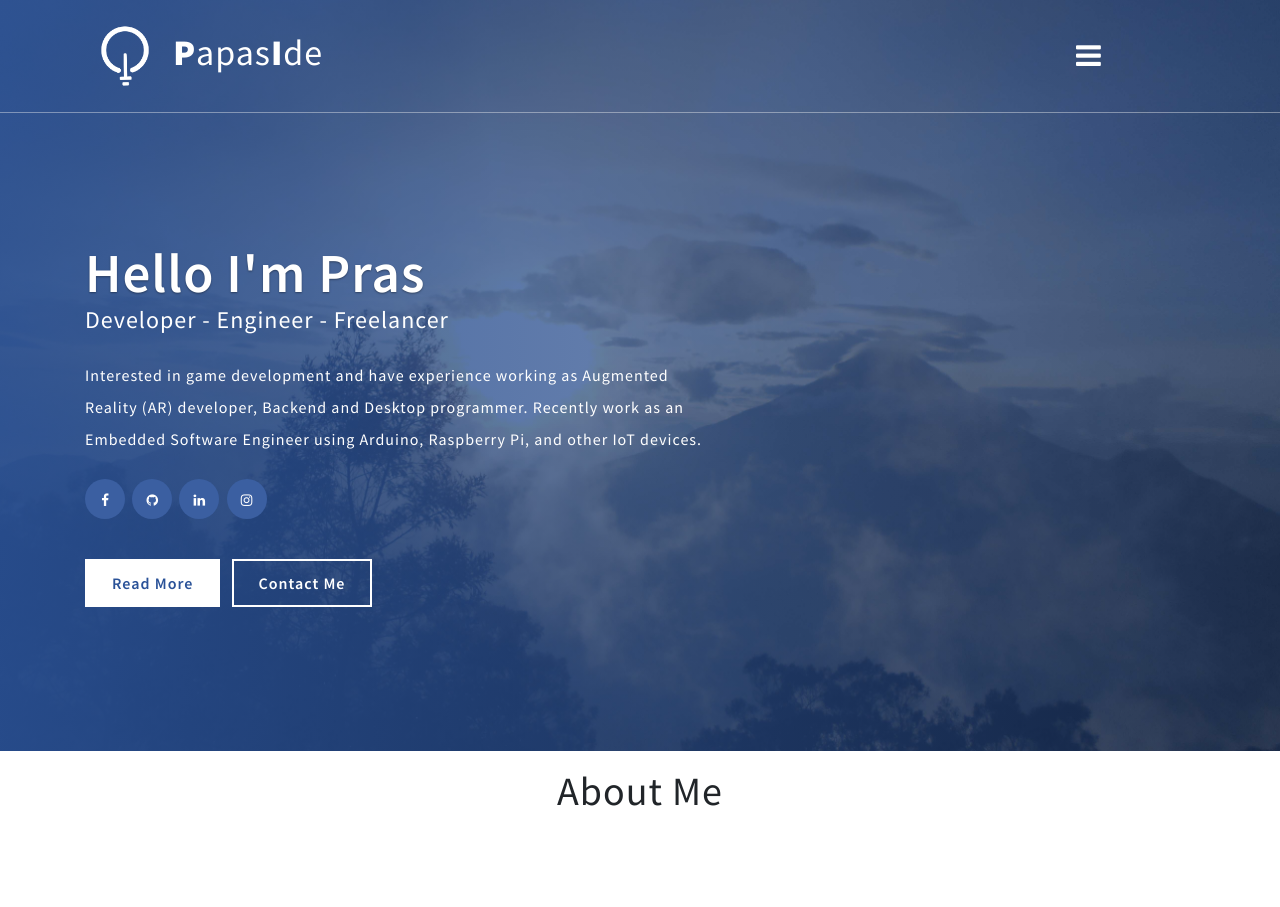
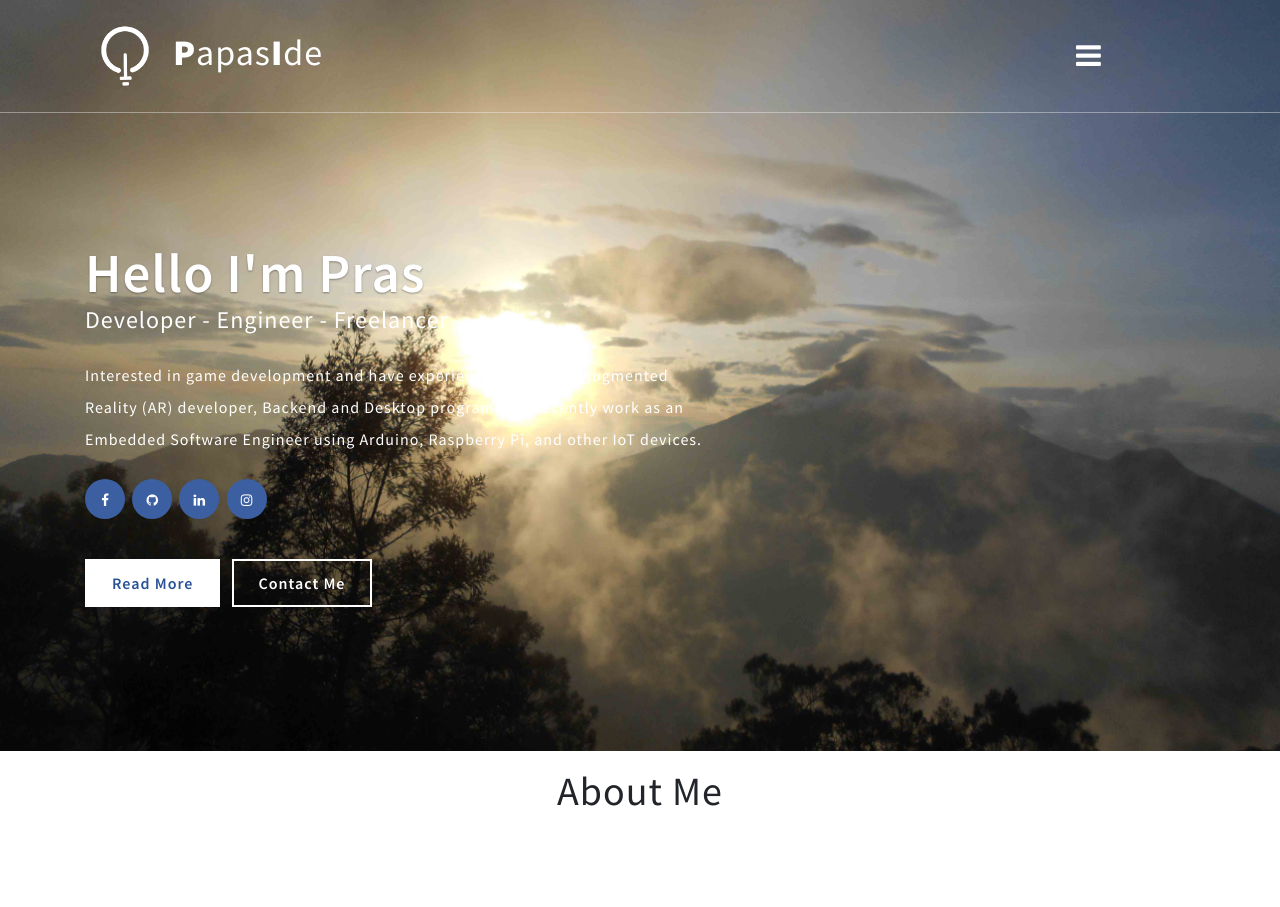
Before and after one commit to adriantoprasetyo/papas_web, a CodeIgniter app: page /database/ in a window 1280 px wide. Shown: the top 907 px of the page. Run offline with CodeIgniter, Linux system fonts and the light colour scheme.

Commit message:
menghilangkan gradasi pada banner header

```diff
--- a/asset/css/style.css
+++ b/asset/css/style.css
@@ -229,11 +229,14 @@ a.scroll.bnr-btn i{
 	/*background: rgba(0, 0, 0, 0.5);*/
 	background-size: cover;
 	opacity: 0.9;
-	background: #1e3c72;  /* fallback for old browsers */
-    background: -webkit-linear-gradient(to right, #2a5298, rgba(30, 60, 114, 0.59));  /* Chrome 10-25, Safari 5.1-6 */
-    background: linear-gradient(to right, #2a5298, rgba(30, 60, 114, 0.59)); /* W3C, IE 10+/ Edge, Firefox 16+, Chrome 26+, Opera 12+, Safari 7+ */
+	/*background: #1e3c72;*/  /* fallback for old browsers */
+
+    /*background: -webkit-linear-gradient(to right, #2a5298, rgba(30, 60, 114, 0.59));*/  /* Chrome 10-25, Safari 5.1-6 */
+    /*background: linear-gradient(to right, #2a5298, rgba(30, 60, 114, 0.59));*/ /* W3C, IE 10+/ Edge, Firefox 16+, Chrome 26+, Opera 12+, Safari 7+ */
+
     /*background: -webkit-linear-gradient(to right, #f49542, rgba(244, 149, 66, 0.59));*/  /* Chrome 10-25, Safari 5.1-6 */
     /*background: linear-gradient(to right, #f49542, rgba(244, 149, 66, 0.59));*/ /* W3C, IE 10+/ Edge, Firefox 16+, Chrome 26+, Opera 12+, Safari 7+ */
+
     /*background: -webkit-linear-gradient(to right, #ffffff, rgba(255, 255, 255, 0.59));*/
     /*background: linear-gradient(to right, #ffffff, rgba(255, 255, 255, 0.59));*/
 
```
